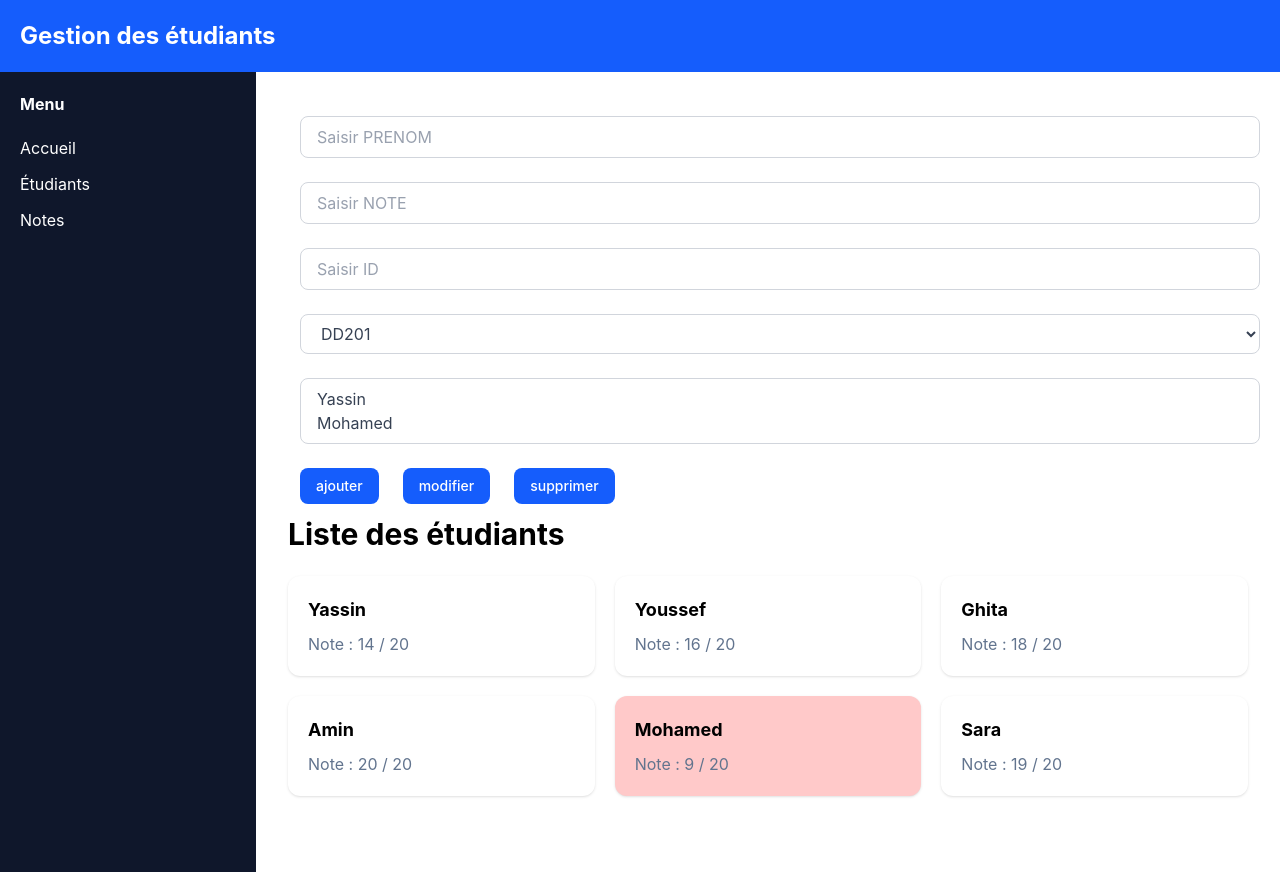
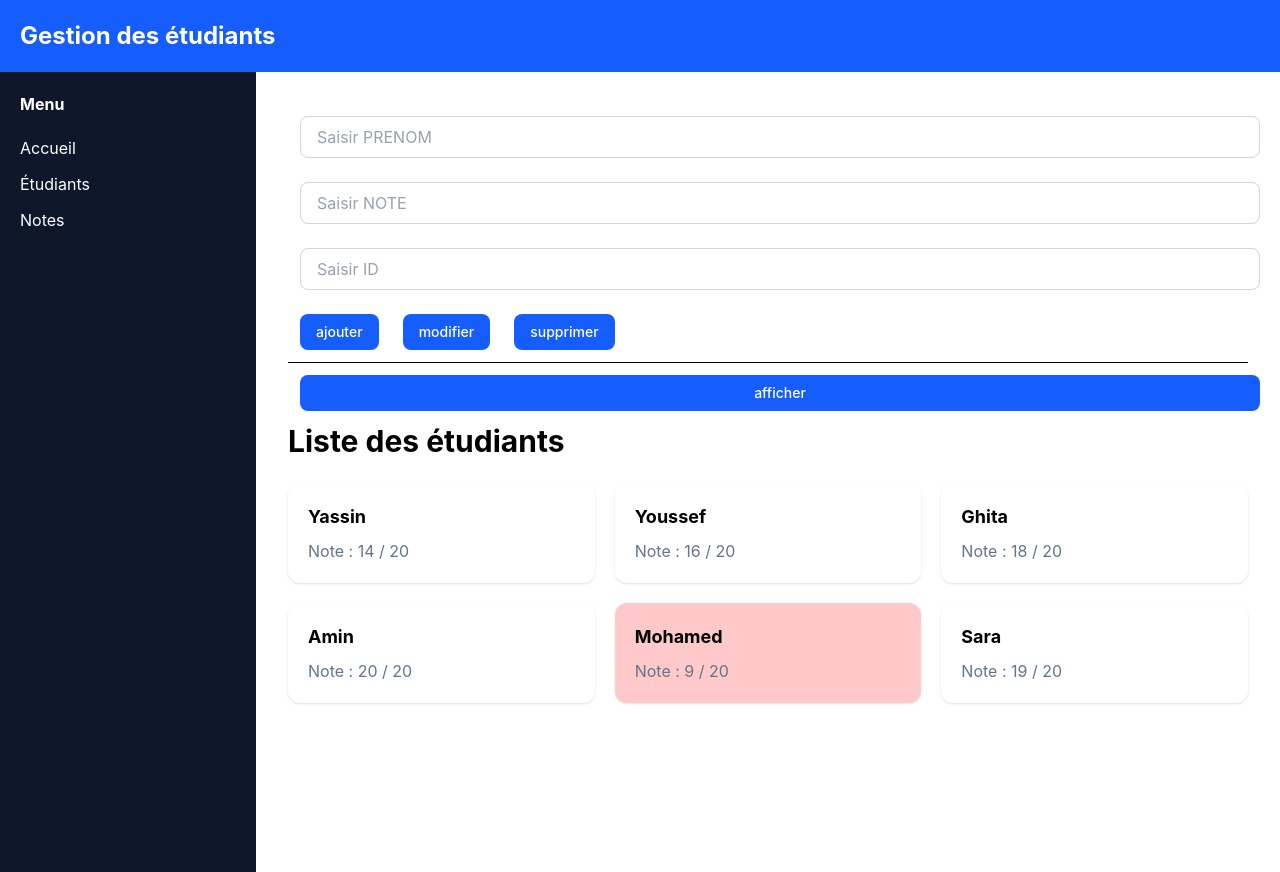
Before and after one commit to yabourizine90-eng/Learn, a React (Vite) app: page / in a window 1280 px wide. Built offline with nearby package versions, Linux system fonts and the light colour scheme.

Commit message:
first commit

```diff
--- a/src/App.jsx
+++ b/src/App.jsx
@@ -1,10 +1,15 @@
+import { useState } from "react"
 import Header from "./component/Header"
 import Sidebar from "./component/Sidebar"
 import Content from "./component/Content"
+import Groupe from "./component/Groupe"
 import "./App.css"
 
 
+
 export default function App(){
+
+
 
   return(
     <div>
--- a/src/component/Content.jsx
+++ b/src/component/Content.jsx
@@ -2,8 +2,8 @@ import { useState, } from "react";
 import Groupe from "./Groupe";
 import StudentCard from "./StudentCard";
 export default function Content(){
-    const [etudiants, setEtudiants] = useState({ id: "", prenom: "", note: ""})
-
+  const [etudiants, setEtudiants] = useState({ id: "", prenom: "", note: ""})
+  const [afficher,setAfficher]=useState(false)
   const [etudiant, setEtudiant] = useState([
     {id:1, prenom:"Yassin", note:"14" },
     {id:2, prenom:"Youssef", note:"16" },
@@ -48,6 +48,9 @@ export default function Content(){
       setEtudiant(newEtudiants)
     }
   }
+  function show(){
+    setAfficher(!afficher)
+  }
 
     return(
         <main className="flex-1 p-8">
@@ -77,8 +80,6 @@ export default function Content(){
                 className="w-full px-4 py-2 text-gray-700 bg-white border border-gray-300 rounded-lg focus:outline-none focus:ring-2 focus:ring-blue-500 focus:border-transparent placeholder-gray-400 m-3"
               />
 
-              <Groupe />
-
               <button onClick={ajouter}
                 type="button" className="px-4 py-2 text-sm
                 font-medium text-white bg-blue-600 rounded-lg
@@ -87,6 +88,7 @@ export default function Content(){
                 m-3">
                 ajouter
               </button>
+
 
               <button onClick={modifier}
                 type="button" className="px-4 py-2 text-sm
@@ -105,6 +107,15 @@ export default function Content(){
                 m-3">
                 supprimer
               </button>
+              <hr />
+              <button onClick={show}
+              className="w-full px-4 py-2 text-sm
+                font-medium text-white bg-blue-600 rounded-lg
+                hover:bg-blue-700 focus:outline-none focus:ring-2
+                focus:ring-blue-500 focus:ring-offset-2 transition-colors
+                m-3"
+              >{afficher == true ? "masquer" :"afficher"}</button>
+                    {afficher == true && <Groupe />}
             </div>
           <h2 className="text-3xl font-bold">
             Liste des étudiants
@@ -113,7 +124,7 @@ export default function Content(){
             {etudiant.map((item)=>{
               const color = item.note < 10 ? "bg-red-200" : "bg-white";
               return(
-                <StudentCard item={item} color={color} onRemplir={remplir} />
+                <StudentCard key={item.id} item={item} color={color} onRemplir={remplir} />
               )
             })}
           </div>
--- a/src/component/Groupe.jsx
+++ b/src/component/Groupe.jsx
@@ -3,12 +3,12 @@ import { useEffect, useState } from "react";
 
 export default function Groupe(){
     const etudiant=[
-    {id:1, prenom:"Yassin", note:"14" , groupId:1},
-    {id:2, prenom:"Youssef", note:"16" , groupId:2},
-    {id:3, prenom:"Ghita", note:"18" , groupId:3},
-    {id:4, prenom:"Amin", note:"20" , groupId:4},
-    {id:5, prenom:"Mohamed", note:"12" , groupId:1},
-    {id:6, prenom:"Sara", note:"19" , groupId:2}
+    {id:1, prenom:"Yassin", note:"14" , groupLibelle:"DD201"},
+    {id:2, prenom:"Youssef", note:"16" , groupLibelle:"DD202"},
+    {id:3, prenom:"Ghita", note:"18" , groupLibelle:"DD203"},
+    {id:4, prenom:"Amin", note:"20" , groupLibelle:"DD204"},
+    {id:5, prenom:"Mohamed", note:"12" , groupLibelle:"DD201"},
+    {id:6, prenom:"Sara", note:"19" , groupLibelle:"DD202"}
     ];
 
     const groupes=[
@@ -18,16 +18,31 @@ export default function Groupe(){
         {id:4,libelle:"DD204"}
     ];
 
-    const [selectedGr,setSelectedGr]=useState(groupes[0].id);
+    const [selectedGr,setSelectedGr]=useState(groupes[0].libelle);
     const [filteredSt,setFilteredSt]=useState([])
+    const [secondes,setSecondes]=useState(0)
+
     useEffect(()=>{
         if(selectedGr){
             const newList = etudiant.filter((item)=>{
-                return item.groupId == selectedGr
+                return item.groupLibelle == selectedGr
             })
             setFilteredSt(newList);
+            document.title =selectedGr
         }
     },[selectedGr])
+
+    useEffect(()=>{
+        console.log("mounted !!!")
+        const intervalId=setInterval(()=>{
+            setSecondes((s)=> s+1)
+        },1000)
+        // clearup function
+        return()=>{
+            console.log("unmounted !!!")
+            clearInterval(intervalId)
+        }
+    },[])
 
 
 
@@ -41,9 +56,10 @@ export default function Groupe(){
                 m-3"
             >
                 {groupes.map((item , i)=>{
-                    return <option key={i} value={item.id}>{item.libelle}</option>
+                    return <option key={i} value={item.libelle}>{item.libelle}</option>
                 })}
             </select>
+            {secondes}
             <ul className="w-full px-4 py-2 text-gray-700 bg-white
                 border border-gray-300 rounded-lg focus:outline-none
                 focus:ring-2 focus:ring-blue-500 focus:border-transparent
```
